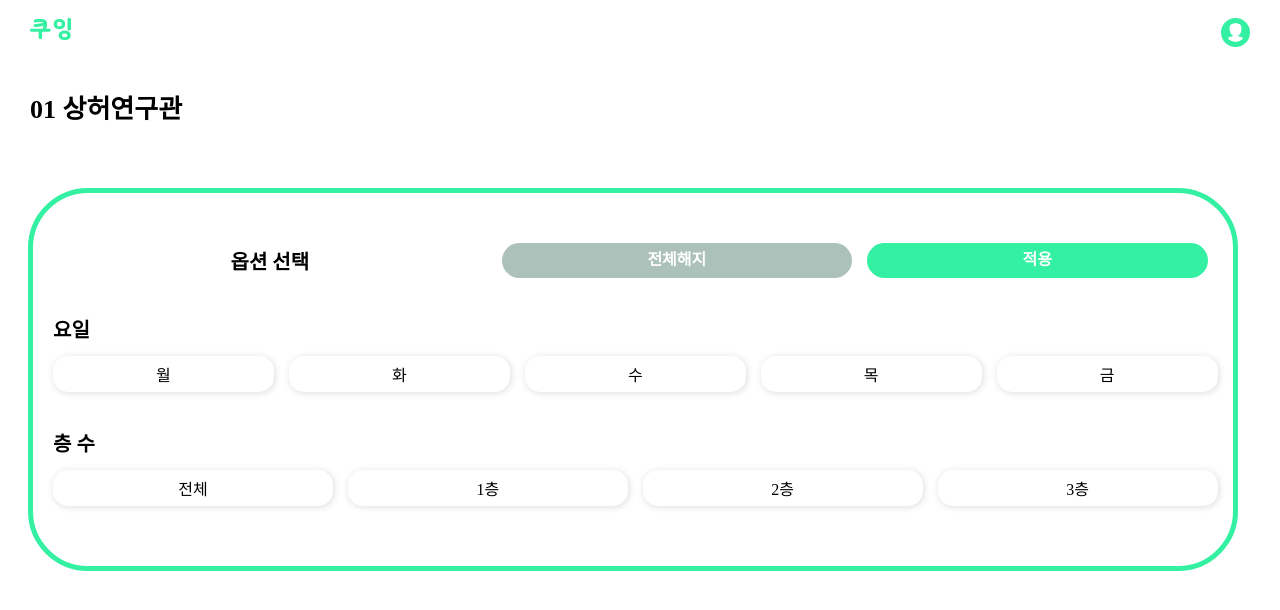
After one commit to JeonK1/KUing, a Django app: page /room_list/1/room_filter in a window 1280 px wide. The commit adds this page. Shown: the top 610 px of the page. Run offline with Django 3.2, Linux system fonts and the light colour scheme; data that the repository does not hold is empty.

Commit message:
room_filter.html and room_list design complete

```diff
--- /dev/null
+++ b/time_table/static/css/room_filter.css
@@ -0,0 +1,122 @@
+.header_wrapper{
+    position:static;
+    background:black;
+    width:100%;
+}
+.ic_kuing{
+    position:absolute;
+    left:0;
+    margin: 10px 0px 0px 30px;
+}
+.ic_mypage{
+    position:absolute;
+    right:0;
+    margin: 10px 30px 0px 0px;
+    padding:5px;
+    border-radius: 20px;
+    background:#34F0A2;
+}
+.container{
+    position:static;
+    padding: 40px 10px 0px 10px;
+}
+.header{
+    position:static;
+    padding-bottom: 30px
+}
+.header_title{
+    position:absolute;
+    left:0;
+    padding-left: 30px;
+    font-size: 26px;
+    font-weight: bold;
+}
+.option_body{
+    position:static;
+    width: 98%;
+    margin-top : 70px;
+    padding : 50px 0px 60px 0px;
+    border:5px solid #34F0A2;
+    border-radius: 60px;
+}
+.option_menu{
+    position:static;
+    display: grid;
+    grid-template-columns: 1.3fr 1fr 1fr;
+    margin-right: 10px;
+
+}
+.option_title{
+    padding: 3px 0px 3px 0px;
+    margin-left: 20px;
+    margin-right: 15px;
+    text-align: center;
+    font-size: 20px;
+    font-weight: bold;
+}
+.btn_gray{
+    padding: 3px 10px 3px 10px;
+    margin-right : 10px;
+    border-radius: 20px;
+    background:#ACC1B9;
+    text-align: center;
+    font-size: 16px;
+    font-weight: bold;
+    color: #ffffff;
+
+}
+.btn_light_green{
+    display:inline-block;
+    padding: 3px 20px 3px 20px;
+    margin-left : 5px;
+    margin-right : 15px;
+    border-radius: 20px;
+    background:#34F0A2;
+    text-align: center;
+    font-size: 16px;
+    font-weight: bold;
+    color: #ffffff;
+}
+.option_title2{
+    padding: 3px 0px 3px 0px;
+    margin-bottom: 10px;
+    margin-left: 20px;
+    margin-right: 15px;
+    margin-top: 15px;
+    font-size: 20px;
+    font-weight: bold;
+}
+.option_day_of_week_container{
+    position:static;
+    display: grid;
+    padding-left:10px;
+    padding-right:10px;
+    grid-template-columns: 1fr 1fr 1fr 1fr 1fr;
+}
+.option_day_of_week{
+    padding : 3px 10px 3px 10px;
+    margin-left: 10px;
+    margin-right: 5px;
+    background:white;
+    border:3px solid #ffffff;
+    border-radius: 15px;
+    box-shadow: 1px 1px 7px 0.1px #dddddd;
+    text-align: center;
+}
+.option_floor_container{
+    position:static;
+    display: grid;
+    padding-left:10px;
+    padding-right:10px;
+    grid-template-columns: 1fr 1fr 1fr 1fr;
+}
+.option_floor{
+    padding : 3px 10px 3px 10px;
+    margin-left: 10px;
+    margin-right: 5px;
+    background:white;
+    border:3px solid #ffffff;
+    border-radius: 15px;
+    box-shadow: 1px 1px 7px 0.1px #dddddd;
+    text-align: center;
+}
--- /dev/null
+++ b/time_table/templates/room_filter.html
@@ -0,0 +1,35 @@
+{% extends 'base.html' %}
+{% load static %}
+{% block content %}
+    <link rel="stylesheet" href="{% static 'css/room_filter.css' %}">
+    <div class="container">
+        <div class="header">
+            <div class="header_title">
+                {{ building_index | stringformat:"02d" }}
+                {{ building_name }}
+            </div>
+        </div>
+        <div class="option_body">
+            <div class="option_menu">
+                <div class="option_title"> 옵션 선택</div>
+                <div class="btn_gray"> 전체해지 </div>
+                <div class="btn_light_green"> 적용 </div>
+            </div><br>
+            <div class="option_title2">요일</div>
+            <div class="option_day_of_week_container">
+                <div class="option_day_of_week"> 월 </div>
+                <div class="option_day_of_week"> 화 </div>
+                <div class="option_day_of_week"> 수 </div>
+                <div class="option_day_of_week"> 목 </div>
+                <div class="option_day_of_week"> 금 </div>
+            </div><br>
+            <div class="option_title2">층 수</div>
+            <div class="option_floor_container">
+                <div class="option_floor"> 전체 </div>
+                <div class="option_floor"> 1층 </div>
+                <div class="option_floor"> 2층 </div>
+                <div class="option_floor"> 3층 </div>
+            </div>
+        </div>
+    </div>
+{% endblock %}
--- a/time_table/templates/room_list.html
+++ b/time_table/templates/room_list.html
@@ -9,7 +9,7 @@
                 {{ building_name }}
             </div>
             <div class="header_option">
-                <div class="option_item">옵션 선택</div>
+                <div class="option_item" onclick="location.href='{{request.get_full_path}}room_filter'">옵션 선택</div>
             </div>
         </div>
 
--- a/time_table/urls.py
+++ b/time_table/urls.py
@@ -1,6 +1,7 @@
 from django.urls import path
-from .views import RoomList, index
+from .views import RoomList, index, RoomFilter
 urlpatterns = [
     path('', index),
+    path("room_list/<int:building_index>/room_filter", RoomFilter.as_view(), name="room_list"),
     path("room_list/<int:building_index>/", RoomList.as_view(), name="room_list"),
 ]
--- a/time_table/views.py
+++ b/time_table/views.py
@@ -34,6 +34,27 @@ def delete(request):
 def login(request):
     return render(request, 'login.html')
 
+class RoomFilter(ListView):
+    template_name = "room_filter.html"
+    model = Lecture
+
+    def get_context_data(self, **kwargs):
+        context = super().get_context_data(**kwargs)
+        # self.kwargs['building_index']를 통해서 url에서 building_index값을 받을 수 있습니다.
+        building_index = self.kwargs['building_index']
+        lectures_in_building = Lecture.objects.filter(building=BUILDINGS[building_index][1])
+        floors = []
+        for lec in lectures_in_building:
+            tmp_floor = lec.lecture_times.get().floor
+            if floors.__contains__(tmp_floor): # 중복검사
+                continue
+            else:
+                floors.append(tmp_floor)
+        context['building_index'] = building_index
+        context['building_name'] = BUILDINGS[building_index][0]
+        context['lectures_in_building'] = lectures_in_building
+        context['floors'] = floors
+        return context
 
 class RoomList(ListView):
     template_name = "room_list.html"
```
Also changed, not shown: time_table/static/css/room_list.css (+6 -3 lines).
